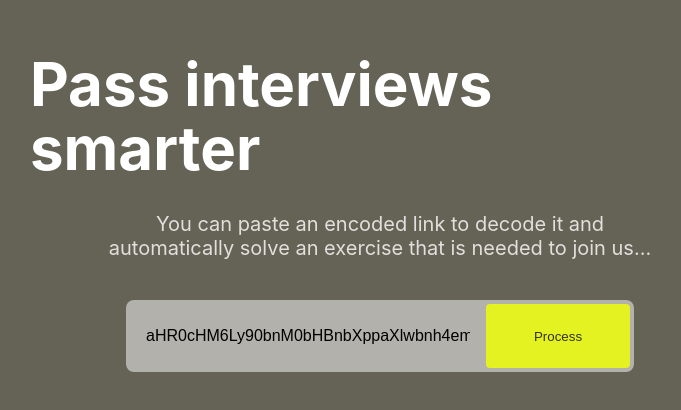
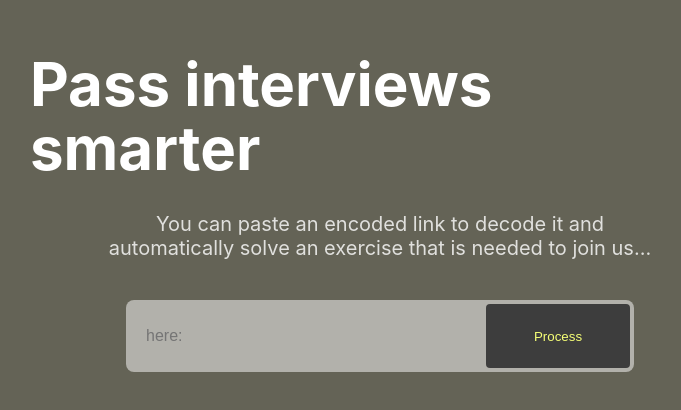
Before and after one commit to ntsyhaniuk/interview-exercise-extended, a React (Create React App) app: page / in a window 1280 px wide. Shown: the part 188-598 px from the top of the page, without its empty margins (260-941 px from the left). Built offline with nearby package versions, Linux system fonts and the light colour scheme.

Commit message:
add validations to the StringDecode component, improve styling

```diff
--- a/src/components/StringDecode/StringDecode.js
+++ b/src/components/StringDecode/StringDecode.js
@@ -6,32 +6,50 @@ import debounce from 'lodash/debounce';
 import { ROUTES } from '../../constants';
 import { useGlobal } from '../../context';
 import { useSmoothNavigate } from '../../hooks';
-import { executeInSequence } from '../../helpers';
 import { Loader, PageContainer, PageContent } from '../';
+import { executeInSequence, isBase64, isValidUrl } from '../../helpers';
 
 import styles from './StringDecode.module.css';
 
+const errors = {
+  invalidString: 'You must provide a valid Base64 string.',
+  invalidUrl: 'The decoded string is not a valid URL.',
+};
+
 const description = 'You can paste an encoded link to decode it and automatically solve an exercise that is needed to join us...';
-
-const testString = 'aHR0cHM6Ly90bnM0bHBnbXppaXlwbnh4emVsNXNzNW55dTBuZnRvbC5sYW1iZGEtdXJsLnVzLWVhc3QtMS5vbi5hd3MvcmFtcC1jaGFsbGVuZ2UtaW5zdHJ1Y3Rpb25zLw==';
 
 export const StringDecode = () => {
   const { setGlobal } = useGlobal();
   const smoothNavigate = useSmoothNavigate(useNavigate());
 
   const [encodedString, setEncodedString] = useState('');
+  const [encodingError, setEncodingError] = useState('');
   const [isFakeLoading, setIsFakeLoading] = useState(false);
 
   const handleChange = debounce(({ target }) => {
     const { value } = target;
 
-    setEncodedString(value);
+    if (!isBase64(value)) {
+      setEncodingError(errors.invalidString);
+      return;
+    } else {
+      setEncodingError('');
+      setEncodedString(value.trim());
+    }
   }, 500);
 
   const handleDecode = () => {
+
+    try {
+      if (!isBase64(encodedString)) {
+        throw new Error(errors.invalidString);
+      }
+
       const decodedUrl = atob(encodedString);
 
-    console.log(decodedUrl);
+      if (!isValidUrl(decodedUrl)) {
+        throw new Error(errors.invalidUrl);
+      }
 
       executeInSequence([
         () => setIsFakeLoading(true),
@@ -39,16 +57,20 @@ export const StringDecode = () => {
         () => setIsFakeLoading(false),
         () => smoothNavigate(ROUTES.parse),
       ], 500);
+    } catch ({ message }) {
+      setEncodingError(message);
+    };
   };
 
   return (
     <PageContainer>
       <PageContent>
         <h1>Pass interviews smarter</h1>
-        <p>{description}</p>
+        {encodingError && <p>{encodingError}</p>}
+        {!encodingError && <p>{description}</p>}
         <div className={styles.inputBox}>
-          <input type="text" placeholder="here:" value={testString} onChange={handleChange} />
-          <button onClick={handleDecode}>
+          <input type="text" placeholder="here:" onChange={handleChange} />
+          <button disabled={!encodedString || !!encodingError} onClick={handleDecode}>
             {isFakeLoading ? <Loader /> : 'Process'}
           </button>
         </div>
--- a/src/components/StringDecode/StringDecode.module.css
+++ b/src/components/StringDecode/StringDecode.module.css
@@ -8,9 +8,8 @@
   margin-top: 24px;
   border-radius: 8px;
   background-color: var(--input-background-color);
-}
 
-.inputBox input {
+  & input {
     flex: 3;
     width: 100%;
     height: 100%;
@@ -22,7 +21,7 @@
     font-size: 16px;
   }
 
-.inputBox button {
+  & button {
     display: flex;
     align-items: center;
     justify-content: center;
@@ -33,10 +32,17 @@
     border-radius: 4px;
     color: var(--button-text-color);
     background-color: var(--accent-color);
-  transition: background-color 0.2s ease-in;
-}
+    transition: all 0.2s ease-in;
 
-.inputBox button:hover {
+    &:hover {
       background-color: var(--accent-light-color);
       cursor: pointer;
     }
+
+    &:disabled {
+      color: var(--accent-light-color);
+      background-color: var(--secondary-color);
+      cursor: not-allowed;
+    }
+  }
+}
--- a/src/helpers/index.js
+++ b/src/helpers/index.js
@@ -9,3 +9,23 @@ export const executeInSequence = (functions, delay) => {
     executeInSequence(remainingFunctions, delay);
   }, delay);
 };
+
+export const isBase64 = (str) => {
+  // Regular expression to check if string is a valid Base64
+  const regex = /^(?:[A-Za-z0-9+\/]{4})*(?:[A-Za-z0-9+\/]{2}==|[A-Za-z0-9+\/]{3}=)?$/;
+
+  // Check if the string length is a multiple of 4
+  const isValidLength = str.length % 4 === 0;
+
+  // Check if the string matches the Base64 pattern
+  return isValidLength && regex.test(str);
+}
+
+export const isValidUrl = (string) => {
+  try {
+    new URL(string);
+    return true;
+  } catch (_) {
+    return false;
+  }
+}
```
Lines whose indentation alone changed are shown as unchanged.
